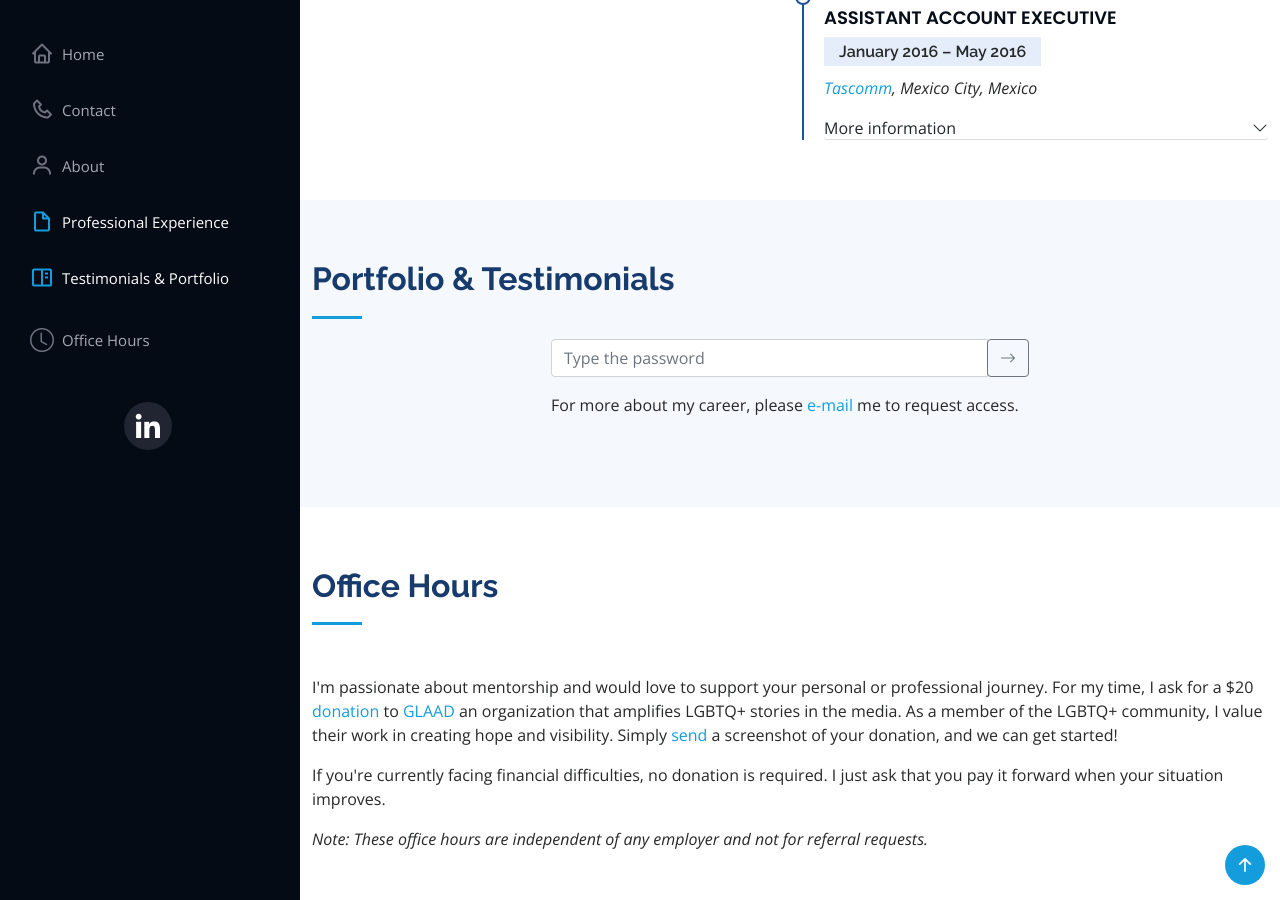
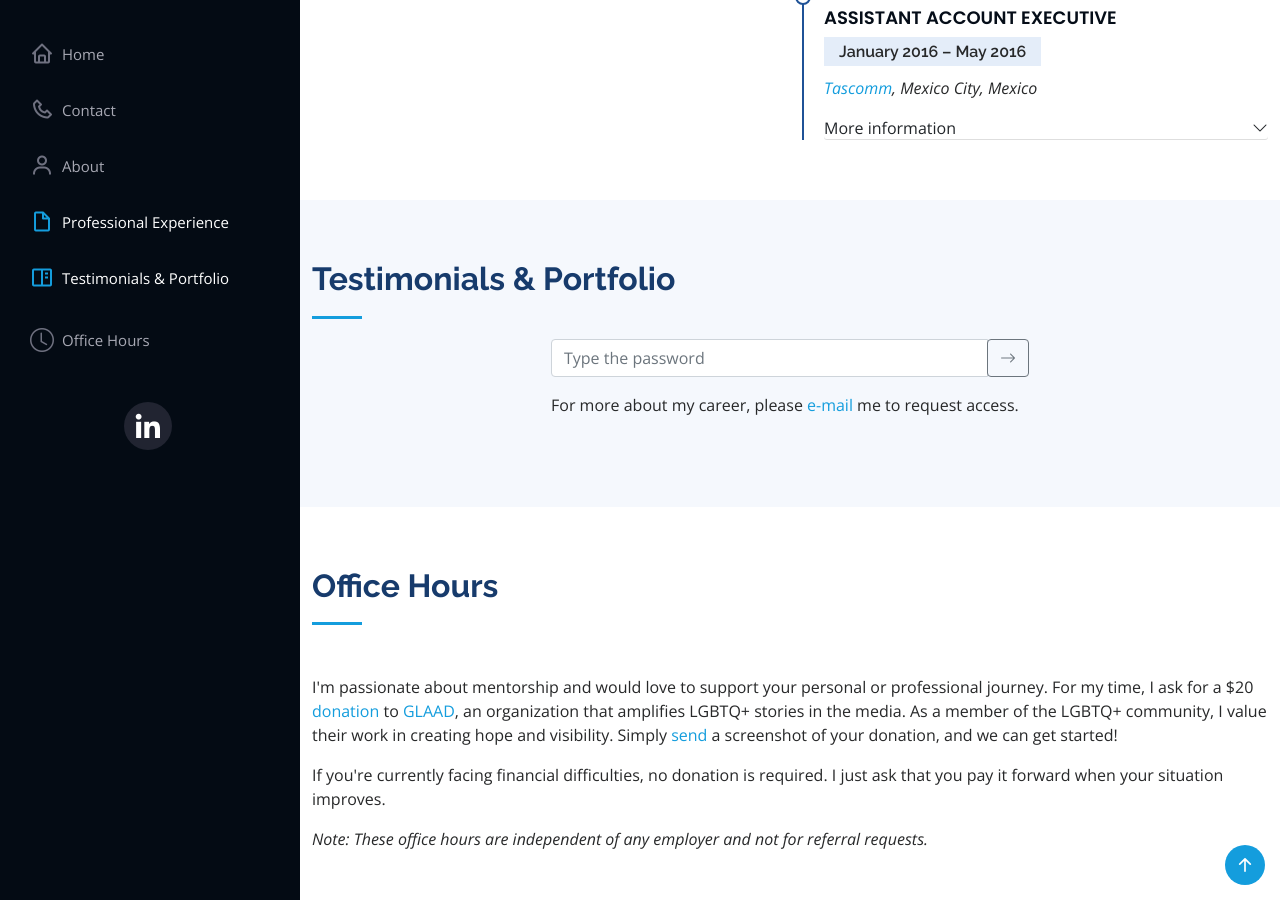
Before and after one commit to parguita/parguita.github.io, a Jekyll site: the page oscar/index.html, which Jekyll copies as it is, in a window 1280 px wide and 900 px high, scrolled down 1953 px. Built offline with Jekyll 4.4.1, drawn with Linux system fonts in a browser that asks for light colours.

Commit message:
Fix commas and text

```diff
--- a/oscar/index.html
+++ b/oscar/index.html
@@ -597,7 +597,7 @@
       <div class="container">
 
         <div class="section-title">
-          <h2>Portfolio & Testimonials</h2>
+          <h2>Testimonials & Portfolio</h2>
           <div class="col-md-6 m-auto">
             <form id="portfolioForm" name="portfolioForm" onsubmit="validateForm()" method="post">
               <div class="input-group mb-3">
@@ -623,7 +623,7 @@
         </div>
         <p>
           I'm passionate about mentorship and would love to support your personal or professional journey.
-          For my time, I ask for a $20 <a href="https://give.glaad.org/page/51921/donate/1" target="_blank">donation </a>to <a  href="https://glaad.org/about" target="_blank">GLAAD</a>
+          For my time, I ask for a $20 <a href="https://give.glaad.org/page/51921/donate/1" target="_blank">donation </a>to <a  href="https://glaad.org/about" target="_blank">GLAAD</a>,
           an organization that amplifies LGBTQ+ stories in the media.
           As a member of the LGBTQ+ community, I value their work in creating hope and visibility.
           Simply <a href="mailto:camposos@u.northwestern.edu">send</a> a screenshot of your donation, and we can get started!
--- a/oscar/portfolio/index.html
+++ b/oscar/portfolio/index.html
@@ -1315,9 +1315,9 @@
     let password = getCookie("password");
     console.log(password);
 
-    /*if(password !== "b3NjYXJQb3J0Zm9saW8yMDIz"){
+    if(password !== "b3NjYXJQb3J0Zm9saW8yMDIz"){
       window.location.href = "../index.html";
-    }*/
+    }
   </script>
 </body>
 
```
